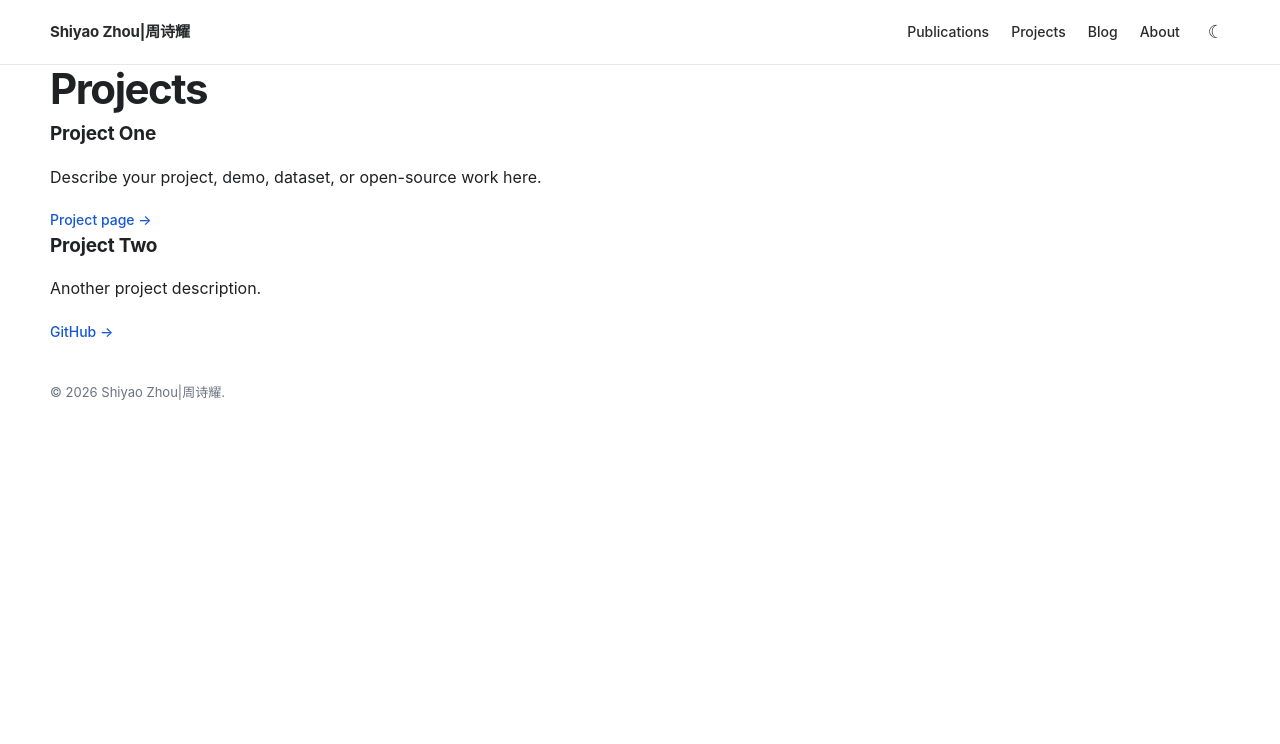
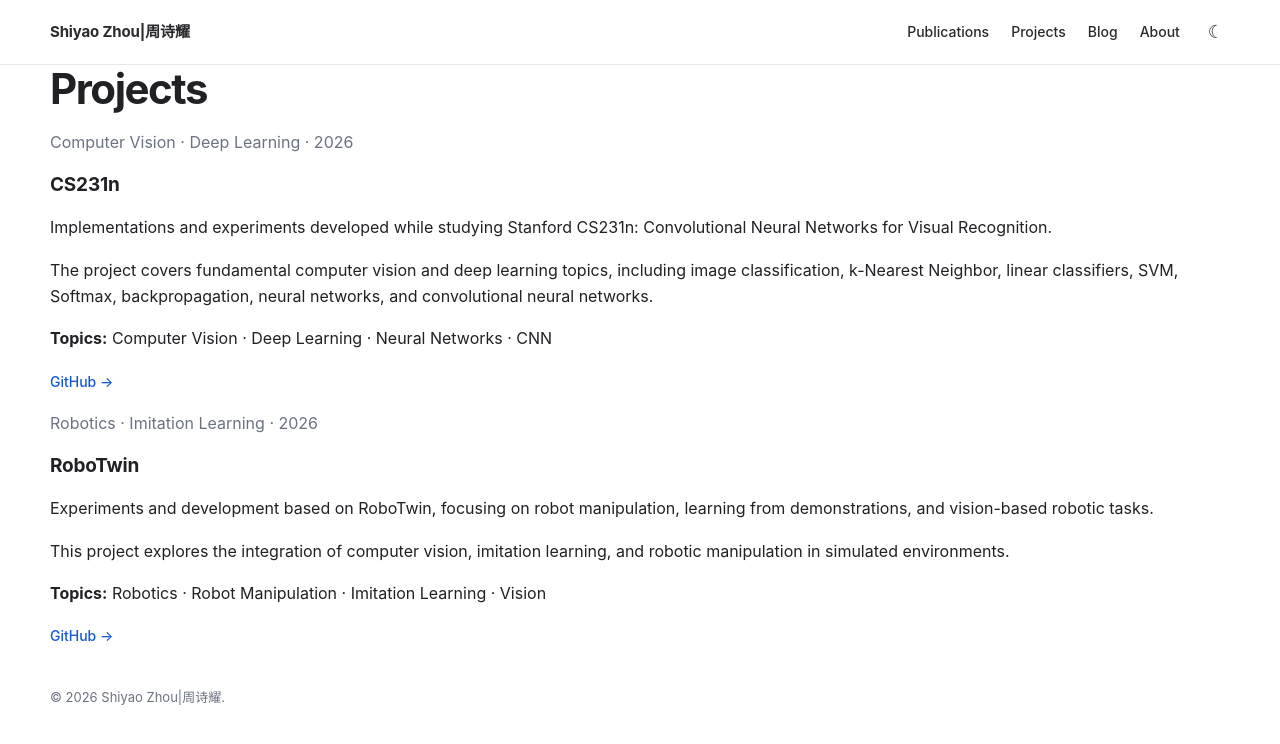
Before and after one commit to zhoushy93/zhoushy93.github.io, a Jekyll site: the page built from projects/index.md, in a window 1280 px wide. Shown: the top 744 px of the page. Built offline with Jekyll 4.4.1, drawn with Linux system fonts in a browser that asks for light colours.

Commit message:
Update index.md

```diff
--- a/projects/index.md
+++ b/projects/index.md
@@ -2,4 +2,57 @@
 layout: default
 title: Projects
 ---
-<h1>Projects</h1><div class="card"><h3>Project One</h3><p>Describe your project, demo, dataset, or open-source work here.</p><a href="#">Project page →</a></div><div class="card"><h3>Project Two</h3><p>Another project description.</p><a href="#">GitHub →</a></div>
+
+<h1>Projects</h1>
+
+<div class="card">
+  <p class="muted">Computer Vision · Deep Learning · 2026</p>
+
+  <h3>CS231n</h3>
+
+  <p>
+    Implementations and experiments developed while studying
+    Stanford CS231n: Convolutional Neural Networks for Visual Recognition.
+  </p>
+
+  <p>
+    The project covers fundamental computer vision and deep learning topics,
+    including image classification, k-Nearest Neighbor, linear classifiers,
+    SVM, Softmax, backpropagation, neural networks, and convolutional neural networks.
+  </p>
+
+  <p>
+    <strong>Topics:</strong>
+    Computer Vision · Deep Learning · Neural Networks · CNN
+  </p>
+
+  <a href="https://github.com/zhoushy93/cs231n">
+    GitHub →
+  </a>
+</div>
+
+<div class="card">
+  <p class="muted">Robotics · Imitation Learning · 2026</p>
+
+  <h3>RoboTwin</h3>
+
+  <p>
+    Experiments and development based on RoboTwin, focusing on
+    robot manipulation, learning from demonstrations, and
+    vision-based robotic tasks.
+  </p>
+
+  <p>
+    This project explores the integration of computer vision,
+    imitation learning, and robotic manipulation in simulated environments.
+  </p>
+
+  <p>
+    <strong>Topics:</strong>
+    Robotics · Robot Manipulation · Imitation Learning · Vision
+  </p>
+
+  <a href="https://github.com/zhoushy93/RoboTwin">
+    GitHub →
+  </a>
+</div>
```
